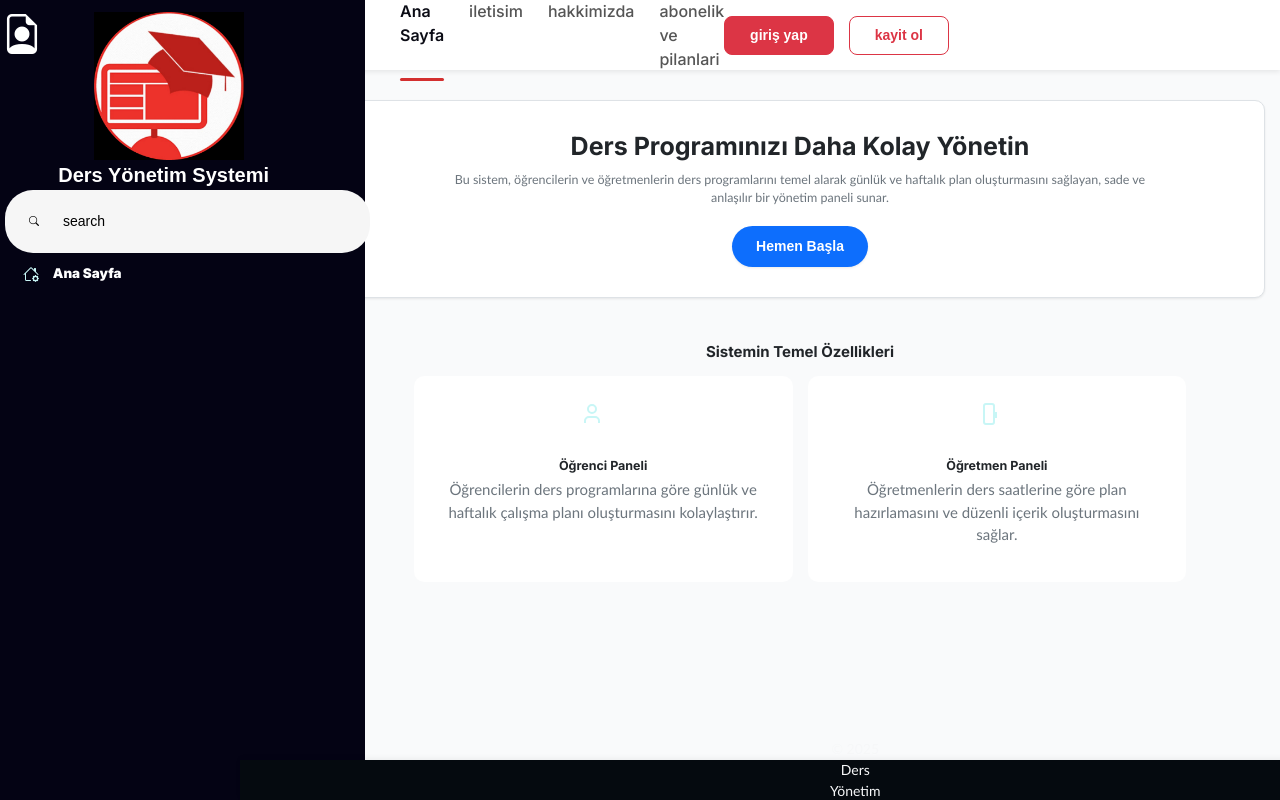
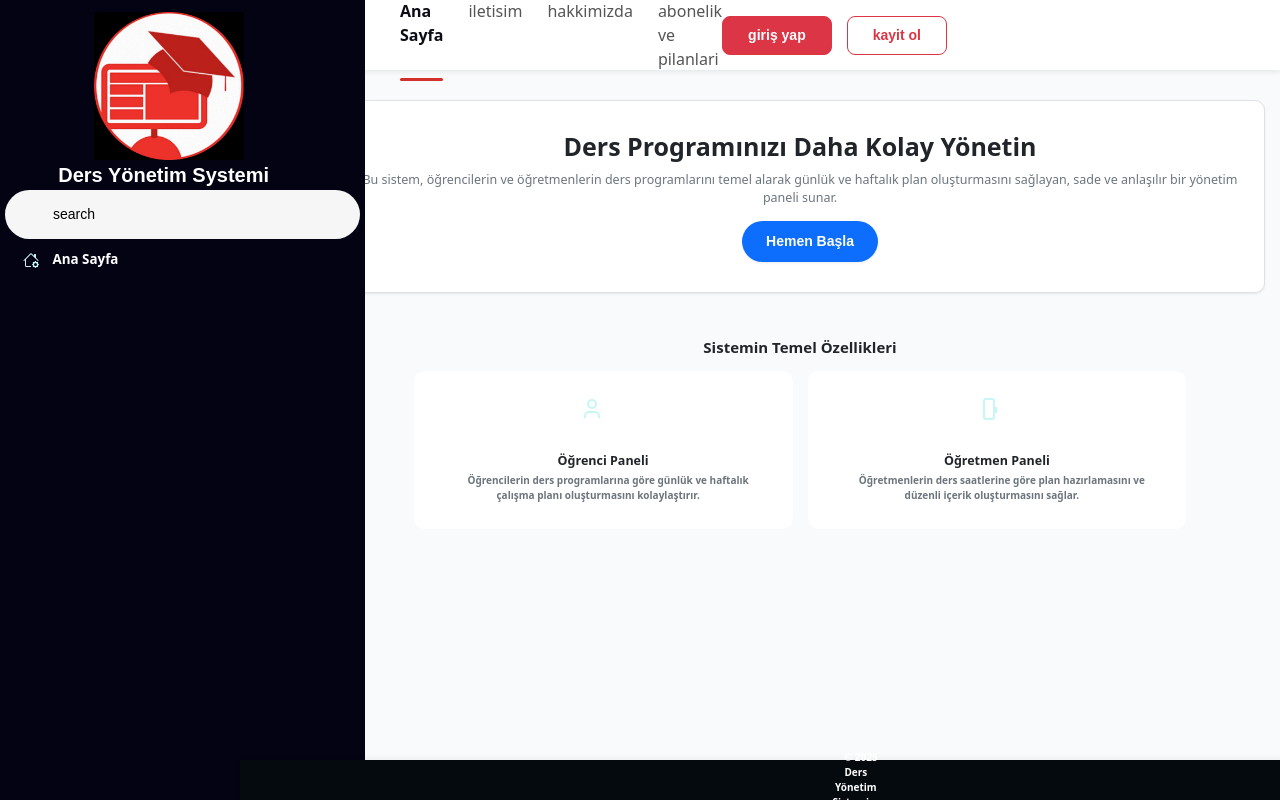
Before and after one commit to sidi96056/Ders-yonetim-system, a Django app: page / in a window 1280 px wide. Run offline with Django 5.2, Linux system fonts and the light colour scheme; some libraries are stand-ins or nearby versions.

Commit message:
Update base.html

```diff
--- a/Dersyonetimsystemi/Dersyonetimsystemi/templates/base.html
+++ b/Dersyonetimsystemi/Dersyonetimsystemi/templates/base.html
@@ -4,15 +4,9 @@
     <meta charset="UTF-8" />
     <meta name="viewport" content="width=device-width, initial-scale=1.0" />
     <title>Ders Yönetim Systemi</title>
-    <link
-      rel="stylesheet"
-      href="../node_modules/bootstrap-icons/font/bootstrap-icons.css"
-    />
 
-    <link
-      rel="stylesheet"
-      href="https://fonts.googleapis.com/css2?family=Material+Symbols+Rounded:opsz,wght,FILL,GRAD@24,400,0,0"
-    />
+
+
     <link
       rel="stylesheet"
       href="https://maxcdn.bootstrapcdn.com/bootstrap/3.3.7/css/bootstrap.min.css"
@@ -42,7 +36,6 @@
           padding-left: 25%;
         }
         .bd {
-            font-family: 'Inter', sans-serif;
             background-color: #F9FAFB;
         }
         .bg-primary-dark {
@@ -94,11 +87,11 @@
 
 
   </header>
+  <section  id="sc">
+    {% if user.is_authenticated%}
+    <div></div>
+    {%else%}
 
-  <section  id="sc">
-    {% if user.is_authenticated %}
-    <span></span>
-     {% else %}
 <main class="container-xl py-5 px-4" >
 
         <header class="text-center py-5 px-4 bg-white rounded-4 shadow-sm border">
@@ -106,13 +99,15 @@
                 Ders Programınızı Daha Kolay Yönetin
             </h1>
 
-            <p class="mt-3 lead text-secondary mx-auto" style="max-width: 720px;">
+            <span class="mt-3 lead text-secondary mx-auto" style="max-width: 720px;">
                 Bu sistem, öğrencilerin ve öğretmenlerin ders programlarını temel alarak günlük ve haftalık plan
                 oluşturmasını sağlayan, sade ve anlaşılır bir yönetim paneli sunar.
-            </p>
+            </span>
 
 
             <div class="mt-4">
+
+                  <span></span>
 
 
                 <a href="{%url 'register'%}" class="btn btn-primary btn-lg fw-bold rounded-pill shadow-sm text-white">
@@ -138,9 +133,9 @@
                             </div>
 
                             <h3 class="h5 fw-bold text-primary-dark mb-2">Öğrenci Paneli</h3>
-                            <p class="text-secondary">
+                            <span class="text-secondary">
                                 Öğrencilerin ders programlarına göre günlük ve haftalık çalışma planı oluşturmasını kolaylaştırır.
-                            </p>
+                            </span>
                         </div>
                     </div>
                 </div>
@@ -156,9 +151,9 @@
                             </div>
 
                             <h3 class="h5 fw-bold text-primary-dark mb-2">Öğretmen Paneli</h3>
-                            <p class="text-secondary">
+                            <span class="text-secondary">
                                 Öğretmenlerin ders saatlerine göre plan hazırlamasını ve düzenli içerik oluşturmasını sağlar.
-                            </p>
+                            </span>
                         </div>
                     </div>
                 </div>
@@ -168,9 +163,15 @@
 
     </main>
   </section>
+
+  <section  id="sc">
+   {%endif%}
+<main class="container-xl py-5 px-4" >
+
+
   <body class="bd">
     <div class="main-content">
-      {% endif %}
+
     {% block content %}
     {% endblock %}
 </div>
@@ -320,7 +321,7 @@
 
     <footer class="main-footer">
       <div class="footer-content">
-        <p>&copy; 2025 Ders Yönetim Sistemi </p>
+        <span>&copy; 2025 Ders Yönetim Sistemi </span>
       </div>
     </footer>
 </html>
```
